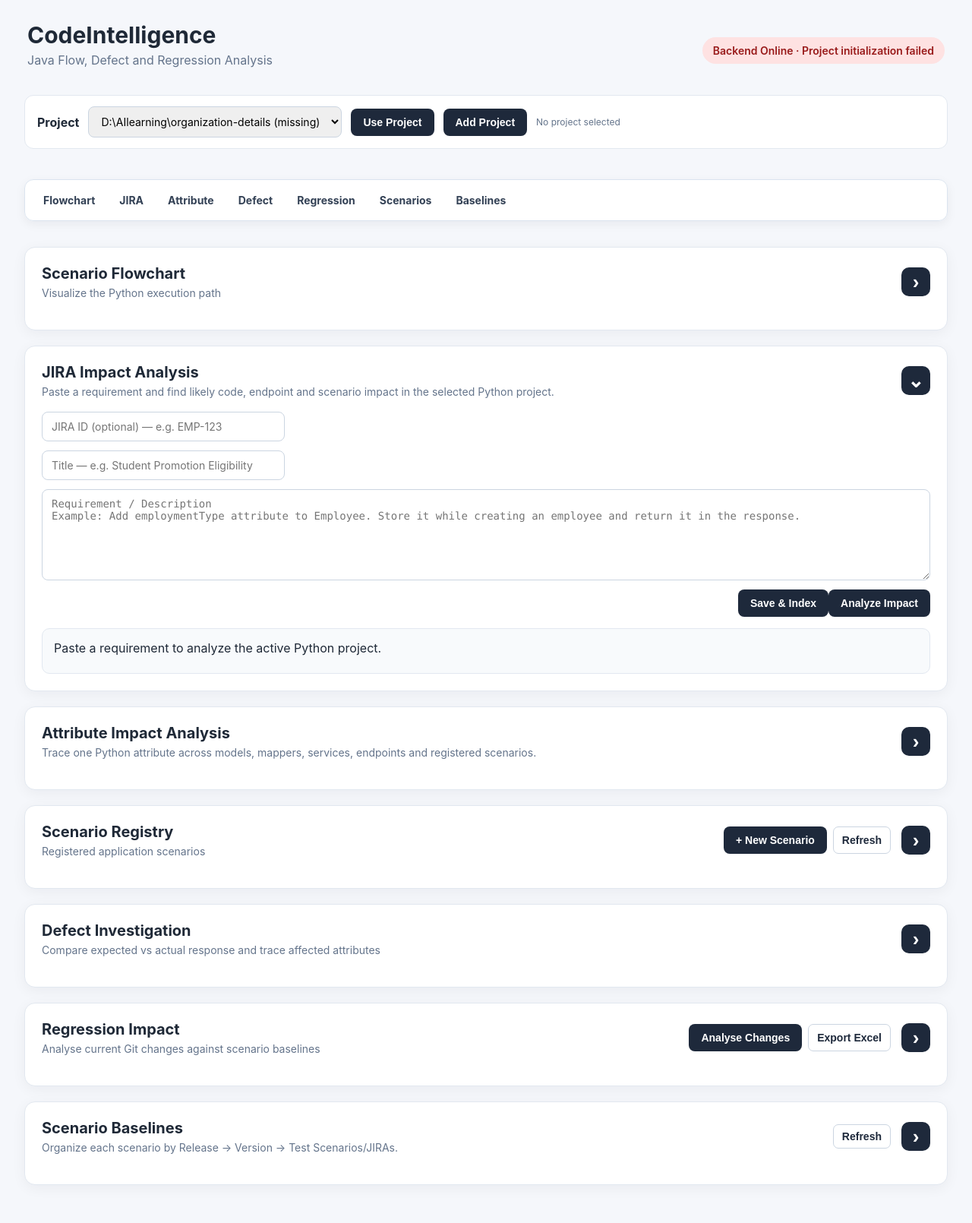
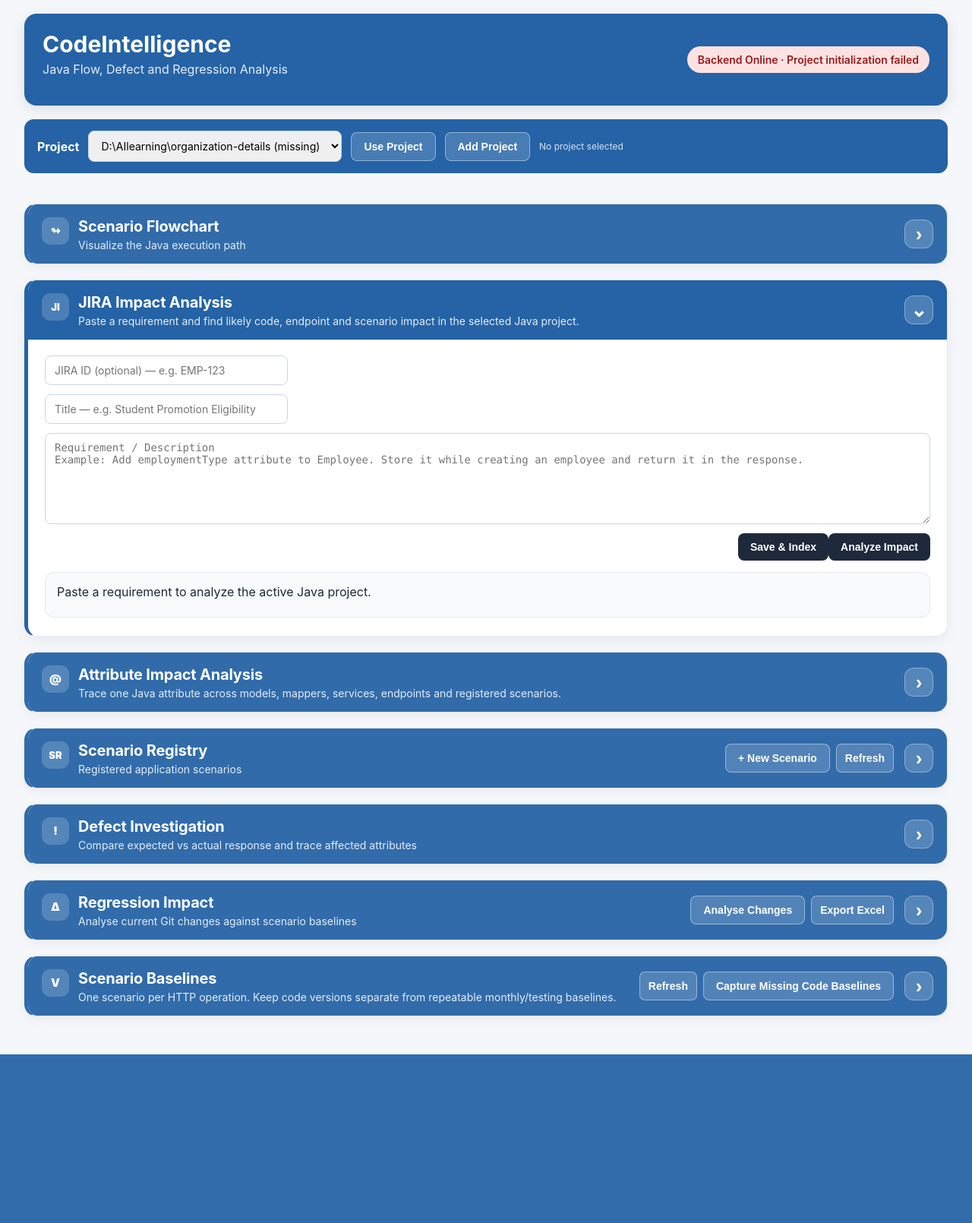
Before and after one commit to vraju333/codeintelligenceV3, a FastAPI app: page / in a window 1280 px wide. Shown: the whole page at 76% size. After the commit the page ends 1388 px from the top, so only its background shows below. Run offline with FastAPI, Linux system fonts and the light colour scheme; data that the repository does not hold is empty.

Commit message:
V1 updates

```diff
--- /dev/null
+++ b/static/accordion-ui.css
@@ -0,0 +1,241 @@
+
+/* Hackathon UI polish: major feature accordions */
+:root {
+    --ci-navy: #172033;
+    --ci-muted: #64748b;
+    --ci-line: #e2e8f0;
+}
+
+.accordion-card {
+    --section-color: #2563A6;
+    --section-soft: #eff6ff;
+    padding: 0 !important;
+    overflow: hidden;
+    border: 1px solid var(--ci-line) !important;
+    border-left: 5px solid var(--section-color) !important;
+    border-radius: 16px !important;
+    box-shadow: 0 5px 18px rgba(15, 23, 42, .06) !important;
+    transition: box-shadow .18s ease, transform .18s ease, border-color .18s ease;
+}
+
+.accordion-card:hover {
+    box-shadow: 0 9px 26px rgba(15, 23, 42, .09) !important;
+}
+
+.accordion-card > .accordion-header {
+    min-height: 78px;
+    margin: 0 !important;
+    padding: 16px 18px !important;
+    background: linear-gradient(90deg, var(--section-soft), #fff 48%);
+    cursor: pointer;
+    user-select: none;
+}
+
+.accordion-card.is-collapsed > .accordion-header {
+    background: #fff;
+}
+
+.accordion-card > .accordion-header > div:first-child {
+    position: relative;
+    padding-left: 48px;
+}
+
+.accordion-card > .accordion-header > div:first-child::before {
+    content: "▣";
+    position: absolute;
+    left: 0;
+    top: 0;
+    width: 36px;
+    height: 36px;
+    border-radius: 11px;
+    display: grid;
+    place-items: center;
+    background: var(--section-soft);
+    color: var(--section-color);
+    font-size: 15px;
+    font-weight: 900;
+}
+
+.accordion-header[data-accordion-title="Scenario Flowchart"] > div:first-child::before {
+    content: "↬";
+}
+
+.accordion-header[data-accordion-title="JIRA Impact Analysis"] > div:first-child::before {
+    content: "JI";
+    font-size: 13px;
+}
+
+.accordion-header[data-accordion-title="Attribute Impact Analysis"] > div:first-child::before {
+    content: "@";
+}
+
+.accordion-header[data-accordion-title="Scenario Registry"] > div:first-child::before {
+    content: "SR";
+    font-size: 13px;
+}
+
+.accordion-header[data-accordion-title="Defect Investigation"] > div:first-child::before {
+    content: "!";
+}
+
+.accordion-header[data-accordion-title="Regression Impact"] > div:first-child::before {
+    content: "Δ";
+}
+
+.accordion-header[data-accordion-title="Scenario Baselines"] > div:first-child::before {
+    content: "V";
+}
+
+.accordion-card > .accordion-header h2 {
+    color: var(--ci-navy);
+    font-size: 20px !important;
+    letter-spacing: -.01em;
+}
+
+.accordion-card > .accordion-header p {
+    color: var(--ci-muted);
+    margin-top: 4px !important;
+}
+
+.accordion-card > .accordion-body {
+    padding: 20px 22px 24px;
+    border-top: 1px solid var(--ci-line);
+    background: #fff;
+}
+
+.accordion-toggle {
+    width: 40px;
+    height: 40px;
+    padding: 0 !important;
+    flex: 0 0 40px;
+    border-radius: 12px !important;
+    display: grid;
+    place-items: center;
+    background: var(--section-color) !important;
+    color: #fff !important;
+    font-size: 26px !important;
+    line-height: 1;
+    box-shadow: 0 4px 10px rgba(15, 23, 42, .12);
+}
+
+.accordion-card.is-collapsed .accordion-toggle {
+    background: var(--section-soft) !important;
+    color: var(--section-color) !important;
+    box-shadow: none;
+}
+
+.accordion-card.is-collapsed {
+    opacity: .94;
+}
+
+#scenario-flowchart {
+    --section-color: #2563A6;
+    --section-soft: #eff6ff;
+}
+#jiraImpactCard {
+    --section-color: #2563A6;
+    --section-soft: #eff6ff;
+}
+#attributeImpactCard {
+    --section-color: #2563A6;
+    --section-soft: #eff6ff;
+}
+#scenario-registry {
+    --section-color: #2563A6;
+    --section-soft: #eff6ff;
+}
+#defect-investigation {
+    --section-color: #2563A6;
+    --section-soft: #eff6ff;
+}
+#regression-impact {
+    --section-color: #2563A6;
+    --section-soft: #eff6ff;
+}
+#scenario-baselines {
+    --section-color: #2563A6;
+    --section-soft: #eff6ff;
+}
+
+/* Make primary content inside an expanded feature feel grouped. */
+.accordion-body > .result-area,
+.accordion-body > .jira-impact-results,
+.accordion-body > .attribute-impact-results {
+    border-radius: 12px;
+}
+
+/* Better action separation without changing existing button semantics. */
+.accordion-header .header-actions {
+    margin-left: auto;
+    display: flex;
+    gap: 8px;
+    flex-wrap: wrap;
+}
+
+@media (max-width: 760px) {
+    .accordion-card > .accordion-header {
+        align-items: flex-start;
+        flex-wrap: wrap;
+    }
+    .accordion-card > .accordion-header > div:first-child {
+        padding-left: 44px;
+        flex: 1 1 70%;
+    }
+    .accordion-header .header-actions {
+        order: 3;
+        width: 100%;
+        margin-top: 10px;
+    }
+}
+
+
+/* Hackathon polish v2: full-color feature headers */
+.accordion-card > .accordion-header,
+.accordion-card.is-collapsed > .accordion-header {
+    background: var(--section-color) !important;
+    color: #ffffff !important;
+    border-bottom: 0 !important;
+}
+
+.accordion-card > .accordion-header h2,
+.accordion-card > .accordion-header p,
+.accordion-card > .accordion-header .muted-text {
+    color: #ffffff !important;
+}
+
+.accordion-card > .accordion-header p {
+    opacity: .88;
+}
+
+.accordion-card > .accordion-header > div:first-child::before {
+    background: rgba(255,255,255,.18) !important;
+    color: #ffffff !important;
+}
+
+.accordion-card .accordion-toggle,
+.accordion-card.is-collapsed .accordion-toggle {
+    background: rgba(255,255,255,.18) !important;
+    color: #ffffff !important;
+    border: 1px solid rgba(255,255,255,.34) !important;
+    box-shadow: none !important;
+}
+
+.accordion-card .accordion-toggle:hover {
+    background: rgba(255,255,255,.28) !important;
+}
+
+/* Header action buttons stay readable on colored feature bars. */
+.accordion-header .header-actions button {
+    background: rgba(255,255,255,.16) !important;
+    color: #ffffff !important;
+    border: 1px solid rgba(255,255,255,.42) !important;
+}
+
+.accordion-header .header-actions button:hover {
+    background: rgba(255,255,255,.26) !important;
+}
+
+/* Top section links were intentionally removed; hide any stale cached copy too. */
+.section-nav {
+    display: none !important;
+}
--- a/static/app.js
+++ b/static/app.js
@@ -666,25 +666,36 @@
     let expected;
     let actual;
 
-    const inputText = document.getElementById("inputJson").value.trim();
-    const expectedText = document.getElementById("expectedJson").value.trim();
-    const actualText = document.getElementById("actualJson").value.trim();
-
-    if (!actualText) {
-        container.innerHTML = renderError(
-            "Actual JSON is required for defect investigation. Paste the real application response first."
-        );
-        return;
-    }
-
     try {
-        input = JSON.parse(inputText);
-        expected = JSON.parse(expectedText);
-        actual = JSON.parse(actualText);
+
+        input =
+            JSON.parse(
+                document.getElementById(
+                    "inputJson"
+                ).value
+            );
+
+        expected =
+            JSON.parse(
+                document.getElementById(
+                    "expectedJson"
+                ).value
+            );
+
+        actual =
+            JSON.parse(
+                document.getElementById(
+                    "actualJson"
+                ).value
+            );
+
     } catch (error) {
-        container.innerHTML = renderError(
-            "Input, Expected or Actual JSON is invalid."
-        );
+
+        container.innerHTML =
+            renderError(
+                "Input, Expected or Actual JSON is invalid."
+            );
+
         return;
     }
 
@@ -1271,6 +1282,11 @@
     const error = document.getElementById("mainBaselineError");
     if (error) error.textContent = "";
 
+    // Open immediately. Loading history should never make the button appear broken
+    // when the API is slow or temporarily unavailable.
+    modal.classList.add("open");
+    modal.setAttribute("aria-hidden", "false");
+
     try {
         const response = await fetch(`/api/scenario-baselines/history/${scenarioId}`);
         const data = await response.json();
@@ -1293,9 +1309,6 @@
     const name = document.getElementById("mainBaselineName");
     if (name) name.value = "";
     onMainBaselineReleaseChanged();
-
-    modal.classList.add("open");
-    modal.setAttribute("aria-hidden", "false");
 }
 
 function onMainBaselineReleaseChanged() {
@@ -1767,7 +1780,7 @@
         const previous = data.filter(item => item.id !== active.id);
         container.innerHTML = `
             <div class="active-baseline-card">
-                <div><span class="muted-text">Current baseline</span><h3>${escapeHtml(active.scenario_code)} · V${active.baseline_version}</h3></div>
+                <div><span class="muted-text">Current baseline</span><h3>${escapeHtml(active.baseline_name || "Main Baseline")} · V${active.baseline_version}</h3></div>
                 <span class="tag">ACTIVE</span>
                 <div class="baseline-detail">${escapeHtml(active.http_method)} ${escapeHtml(active.endpoint)}</div>
                 <div class="baseline-detail">Flow: ${active.endpoint_flow ? "stored" : "not stored"}</div>
--- a/static/project-ui.css
+++ b/static/project-ui.css
@@ -4,13 +4,22 @@
     gap: 12px;
     padding: 14px 16px;
     margin-bottom: 20px;
-    background: #ffffff;
-    border: 1px solid #e2e8f0;
+    background: #2563A6;
+    border: 1px solid #2563A6;
     border-radius: 12px;
+    color: #ffffff;
 }
 .project-toolbar-label { font-weight: 700; white-space: nowrap; }
 .project-toolbar select { min-width: 260px; }
-.project-path { color: #64748b; font-size: 12px; overflow: hidden; text-overflow: ellipsis; white-space: nowrap; flex: 1; }
+.project-toolbar button {
+    background: rgba(255, 255, 255, 0.16);
+    border: 1px solid rgba(255, 255, 255, 0.42);
+    color: #ffffff;
+}
+.project-toolbar button:hover {
+    background: rgba(255, 255, 255, 0.26);
+}
+.project-path { color: rgba(255, 255, 255, 0.82); font-size: 12px; overflow: hidden; text-overflow: ellipsis; white-space: nowrap; flex: 1; }
 .scenario-pager { display: flex; justify-content: space-between; align-items: center; margin-top: 12px; gap: 12px; }
 .scenario-page-actions { display: flex; gap: 8px; }
 .scenario-page-info { color: #64748b; font-size: 13px; }
--- a/static/style.css
+++ b/static/style.css
@@ -23,7 +23,14 @@
     display: flex;
     justify-content: space-between;
     align-items: center;
-    padding: 28px 4px 20px;
+    padding: 22px 24px;
+    margin: 18px 0 18px;
+    background: #2563A6;
+    color: #ffffff;
+    border-radius: 16px;
+    box-shadow:
+        0 5px 18px
+        rgba(15, 23, 42, 0.10);
 }
 
 .header h1 {
@@ -33,7 +40,7 @@
 
 .header p {
     margin-top: 5px;
-    color: #64748b;
+    color: rgba(255, 255, 255, 0.88);
 }
 
 .status-badge {
@@ -1543,6 +1550,29 @@
 /* ====================================================== */
 /* Testing Baseline modal: scroll body + always-visible actions */
 /* ====================================================== */
+#mainBaselineModal {
+    align-items: center;
+    justify-content: center;
+}
+
+#mainBaselineModal .scenario-modal-panel {
+    width: min(680px, calc(100vw - 36px));
+    height: auto;
+    max-height: calc(100vh - 36px);
+    overflow: hidden;
+}
+
+#mainBaselineModal .scenario-create-form {
+    min-height: 0;
+    overflow-y: auto;
+}
+
+#mainBaselineModal #mainBaselineVersionDisplay[readonly] {
+    background: #f1f5f9;
+    color: #334155;
+    font-weight: 700;
+}
+
 #testingBaselineModal {
     align-items: center;
     justify-content: center;
@@ -1697,52 +1727,6 @@
 }
 
 
-/* === Sticky section navigation === */
-.section-nav {
-    position: sticky;
-    top: 0;
-    z-index: 60;
-    display: flex;
-    align-items: center;
-    gap: 8px;
-    margin: 0 0 14px;
-    padding: 10px 12px;
-    overflow-x: auto;
-    background: rgba(255, 255, 255, 0.97);
-    border: 1px solid #dbe4ef;
-    border-radius: 12px;
-    box-shadow: 0 4px 14px rgba(15, 23, 42, 0.06);
-    backdrop-filter: blur(8px);
-}
-
-.section-nav a {
-    flex: 0 0 auto;
-    padding: 8px 12px;
-    border-radius: 8px;
-    color: #334155;
-    text-decoration: none;
-    font-weight: 700;
-    font-size: 14px;
-    white-space: nowrap;
-}
-
-.section-nav a:hover,
-.section-nav a:focus-visible {
-    background: #eef4fb;
-    color: #0f172a;
-    outline: none;
-}
-
-#scenario-flowchart,
-#jira-impact,
-#attribute-impact,
-#defect-investigation,
-#regression-impact,
-#scenario-registry,
-#scenario-baselines {
-    scroll-margin-top: 74px;
-}
-
 /* Release -> Version -> Test Scenario baseline model */
 .release-history-toolbar { display:flex; gap:12px; align-items:end; margin:12px 0 16px; }
 .release-history-toolbar label { min-width:220px; }
--- a/templates/index.html
+++ b/templates/index.html
@@ -5,7 +5,7 @@
 <meta charset="utf-8"/>
 <meta content="width=device-width, initial-scale=1.0" name="viewport"/>
 <title>CodeIntelligence</title>
-<link href="/static/style.css?v=operation-scenario-3" rel="stylesheet"/>
+<link href="/static/style.css?v=operation-scenario-4" rel="stylesheet"/>
 <script type="module">
         import mermaid
             from "https://cdn.jsdelivr.net/npm/mermaid@11/dist/mermaid.esm.min.mjs";
@@ -16,13 +16,13 @@
 
         window.mermaid = mermaid;
     </script>
-<link href="/static/project-ui.css?v=2" rel="stylesheet"/>
+<link href="/static/project-ui.css?v=3" rel="stylesheet"/>
 <link href="/static/flowchart-ui.css?v=3" rel="stylesheet"/>
 <link href="/static/jira-impact.css?v=2" rel="stylesheet"/>
 <link href="/static/attribute-impact.css?v=1" rel="stylesheet"/>
 <link href="/static/regression-details.css?v=2" rel="stylesheet"/>
 <link href="/static/version-source-history.css?v=2" rel="stylesheet"/>
-<link href="/static/accordion-ui.css?v=2" rel="stylesheet"/></head>
+<link href="/static/accordion-ui.css?v=hackathon-4-icons" rel="stylesheet"/></head>
 <body>
 <div class="page">
 <header class="header">
@@ -44,15 +44,7 @@
 <button onclick="addProject()" type="button">Add Project</button>
 <span class="project-path" id="activeProjectPath"></span>
 </section>
-<nav class="section-nav" aria-label="CodeIntelligence sections">
-<a href="#scenario-flowchart">Flowchart</a>
-<a href="#jira-impact">JIRA</a>
-<a href="#attribute-impact">Attribute</a>
-<a href="#defect-investigation">Defect</a>
-<a href="#regression-impact">Regression</a>
-<a href="#scenario-registry">Scenarios</a>
-<a href="#scenario-baselines">Baselines</a>
-</nav>
+
 <!-- ====================================================== -->
 <!-- SCENARIO FLOWCHART -->
 <!-- ====================================================== -->
@@ -63,7 +55,7 @@
                         Scenario Flowchart
                     </h2>
 <p>
-                        Visualize the Python execution path
+                        Visualize the Java execution path
                     </p>
 </div>
 <button aria-label="Toggle Scenario Flowchart" class="accordion-toggle" tabindex="-1" type="button">›</button></div><div class="accordion-body">
@@ -105,7 +97,7 @@
 <div aria-expanded="true" class="card-header accordion-header" data-accordion-title="JIRA Impact Analysis" role="button" tabindex="0">
 <div>
 <h2>JIRA Impact Analysis</h2>
-<p>Paste a requirement and find likely code, endpoint and scenario impact in the selected Python project.</p>
+<p>Paste a requirement and find likely code, endpoint and scenario impact in the selected Java project.</p>
 </div>
 <button aria-label="Toggle JIRA Impact Analysis" class="accordion-toggle" tabindex="-1" type="button">⌄</button></div><div class="accordion-body">
 <div class="jira-impact-form">
@@ -119,7 +111,7 @@
 </div>
 </div>
 <div class="result-area" id="jiraImpactResult">
-                Paste a requirement to analyze the active Python project.
+                Paste a requirement to analyze the active Java project.
             </div>
 </div></section>
 <!-- ====================================================== -->
@@ -129,7 +121,7 @@
 <div aria-expanded="false" class="card-header accordion-header" data-accordion-title="Attribute Impact Analysis" role="button" tabindex="0">
 <div>
 <h2>Attribute Impact Analysis</h2>
-<p>Trace one Python attribute across models, mappers, services, endpoints and registered scenarios.</p>
+<p>Trace one Java attribute across models, mappers, services, endpoints and registered scenarios.</p>
 </div>
 <button aria-label="Toggle Attribute Impact Analysis" class="accordion-toggle" tabindex="-1" type="button">›</button></div><div class="accordion-body">
 <div class="attribute-impact-form">
@@ -260,17 +252,18 @@
 <div aria-expanded="false" class="card-header accordion-header" data-accordion-title="Scenario Baselines" role="button" tabindex="0">
 <div>
 <h2>Scenario Baselines</h2>
-<p>Organize each scenario by Release → Version → Test Scenarios/JIRAs.</p>
+<p>One scenario per HTTP operation. Keep code versions separate from repeatable monthly/testing baselines.</p>
 </div>
 <div class="header-actions">
 <button class="secondary-button" onclick="loadBaselineOverview()">Refresh</button>
+<button onclick="captureMissingBaselines()">Capture Missing Code Baselines</button>
 </div>
 <button aria-label="Toggle Scenario Baselines" class="accordion-toggle" tabindex="-1" type="button">›</button></div><div class="accordion-body">
 <div class="baseline-overview" id="baselineOverview">
                 Loading scenario baselines...
             </div>
 <div class="baseline-history-toolbar">
-<label for="baselineScenarioSelect">Version History</label>
+<label for="baselineScenarioSelect">Code version history</label>
 <div class="form-row compact-row">
 <select id="baselineScenarioSelect">
 <option value="">Select an operation scenario...</option>
@@ -293,7 +286,7 @@
 <div class="flowchart-modal-header">
 <div>
 <h2>Register New Scenario</h2>
-<p>Create a scenario from an endpoint discovered in the selected Python project.</p>
+<p>Create a scenario from an endpoint discovered in the selected Java project.</p>
 </div>
 <div class="flowchart-modal-actions">
 <button class="secondary-button" onclick="closeNewScenarioModal()" type="button">Close</button>
@@ -341,7 +334,7 @@
 <textarea id="newScenarioExpectedDbEffect" placeholder='e.g. contact_details.primary_contact = "9876543210"'></textarea>
 </label>
 
-<div class="scenario-create-help">Only one scenario is allowed per HTTP method + endpoint in the selected project. After registration, add monthly/testing baselines under that scenario; create a new code version only when relevant Python code/flow changes.</div>
+<div class="scenario-create-help">Only one scenario is allowed per HTTP method + endpoint in the selected project. After registration, add monthly/testing baselines under that scenario; create a new code version only when relevant Java code/flow changes.</div>
 </div>
 <div class="scenario-create-error" id="newScenarioError"></div>
 </div>
@@ -353,14 +346,14 @@
 </div>
 </div>
 <!-- ====================================================== -->
-<!-- MAIN BASELINE MODAL -->
+<!-- MAIN / CODE BASELINE MODAL -->
 <!-- ====================================================== -->
-<div aria-hidden="true" class="flowchart-modal" id="mainBaselineModal">
+<div aria-hidden="true" aria-modal="true" class="flowchart-modal" id="mainBaselineModal" role="dialog">
 <div class="flowchart-modal-panel scenario-modal-panel">
 <div class="flowchart-modal-header">
 <div>
 <h2>Add Baseline</h2>
-<p id="mainBaselineOperation">Create the first Main Baseline for this scenario.</p>
+<p id="mainBaselineOperation">Create a code baseline for this operation scenario.</p>
 </div>
 <div class="flowchart-modal-actions">
 <button class="secondary-button" onclick="closeMainBaselineModal()" type="button">Close</button>
@@ -373,18 +366,18 @@
 <option value="__new__">+ New Release</option>
 </select>
 </label>
-<label id="mainBaselineNameWrap">New Release Name
-<input id="mainBaselineName" placeholder="e.g. October" type="text" oninput="updateMainBaselineVersionPreview()"/>
+<label id="mainBaselineNameWrap">Release Name
+<input id="mainBaselineName" oninput="updateMainBaselineVersionPreview()" placeholder="e.g. October 2026" type="text"/>
 </label>
 <label>Version
-<input id="mainBaselineVersionDisplay" type="text" readonly value="V1"/>
+<input id="mainBaselineVersionDisplay" readonly type="text" value="V1"/>
 </label>
-<div class="scenario-create-help">Select an existing release to create its next version, or create a new release which starts at V1.</div>
-<div class="scenario-create-error" id="mainBaselineError"></div>
+<div class="scenario-create-help">Choose an existing release to create its next version, or create a new release starting at V1. A version is saved only after the operation flow is analysed successfully.</div>
+<div aria-live="polite" class="scenario-create-error" id="mainBaselineError"></div>
 </div>
 <div class="scenario-create-actions">
 <button class="secondary-button" onclick="closeMainBaselineModal()" type="button">Cancel</button>
-<button id="saveMainBaselineButton" onclick="saveMainBaseline()" type="button">Create Baseline</button>
+<button id="saveMainBaselineButton" onclick="saveMainBaseline()" type="button">Create Release V1</button>
 </div>
 </div>
 </div>
@@ -396,8 +389,8 @@
 <div class="flowchart-modal-panel scenario-modal-panel">
 <div class="flowchart-modal-header">
 <div>
-<h2>Add Test Baseline</h2>
-<p id="testingBaselineOperation">Add test evidence under the existing Main Baseline.</p>
+<h2>Add Testing Baseline</h2>
+<p id="testingBaselineOperation">Save a new test cycle under the existing operation scenario.</p>
 </div>
 <div class="flowchart-modal-actions">
 <button class="secondary-button" onclick="closeTestingBaselineModal()" type="button">Close</button>
@@ -405,24 +398,13 @@
 </div>
 <div class="scenario-create-form">
 <div class="scenario-create-scroll">
-<div class="scenario-create-grid">
-<label>Release
-<select id="testingBaselineReleaseSelect" onchange="onTestingBaselineReleaseChanged()"></select>
-</label>
-<label>Version
-<select id="testingBaselineVersionSelect" onchange="onTestingBaselineVersionChanged()"></select>
-</label>
-</div>
-<label>Selected Baseline
-<input id="testingMainBaselineDisplay" type="text" readonly/>
-</label>
-<label>Test Scenario
-<input id="testingBaselineName" placeholder="e.g. Employee email update regression" type="text"/>
+<label>Baseline Name
+<input id="testingBaselineName" placeholder="e.g. October 2026" type="text"/>
 </label>
 <div class="testing-jira-picker">
 <label>Related JIRAs <span class="muted-text">(optional)</span></label>
 <div class="testing-jira-add-row">
-<select id="testingBaselineJiraSelect" onchange="addTestingBaselineJira()">
+<select id="testingBaselineJiraSelect">
 <option value="">Select a saved JIRA...</option>
 </select>
 <button class="jira-add-button" type="button" onclick="addTestingBaselineJira()" aria-label="Add selected JIRA">+</button>
@@ -443,12 +425,12 @@
 <label>Expected DB Effect <span class="muted-text">(optional)</span>
 <textarea id="testingBaselineDbEffect" placeholder='e.g. address.city = "Hyderabad"'></textarea>
 </label>
-<div class="scenario-create-help">The Test Scenario and selected JIRAs are saved under the Release/Version selected above.</div>
+<div class="scenario-create-help">A testing baseline does not create V2/V3. It records a repeatable test cycle (September, October, etc.) against the current code baseline.</div>
 <div class="scenario-create-error" id="testingBaselineError"></div>
 </div>
 <div class="scenario-create-actions">
 <button class="secondary-button" onclick="closeTestingBaselineModal()" type="button">Cancel</button>
-<button id="saveTestingBaselineButton" onclick="saveTestingBaseline()" type="button">Save Test Baseline</button>
+<button id="saveTestingBaselineButton" onclick="saveTestingBaseline()" type="button">Save Testing Baseline</button>
 </div>
 </div>
 </div>
@@ -518,12 +500,12 @@
 </details>
 </div>
 </div>
-<script src="/static/app.js?v=12"></script>
+<script src="/static/app.js?v=13"></script>
 <script src="/static/project-ui.js?v=scenario-real-testdata-1"></script>
 <script src="/static/flowchart-ui.js?v=3"></script>
 <script src="/static/jira-impact.js?v=3"></script>
-<script src="/static/attribute-impact.js?v=3"></script>
+<script src="/static/attribute-impact.js?v=2"></script>
 <script src="/static/regression-details.js?v=2"></script>
-<script src="/static/version-source-history.js?v=8"></script>
+<script src="/static/version-source-history.js?v=6"></script>
 <script src="/static/accordion-ui.js?v=2"></script></body>
 </html>
```
Also changed, not shown: codeintelligence.db, 2 other files.
